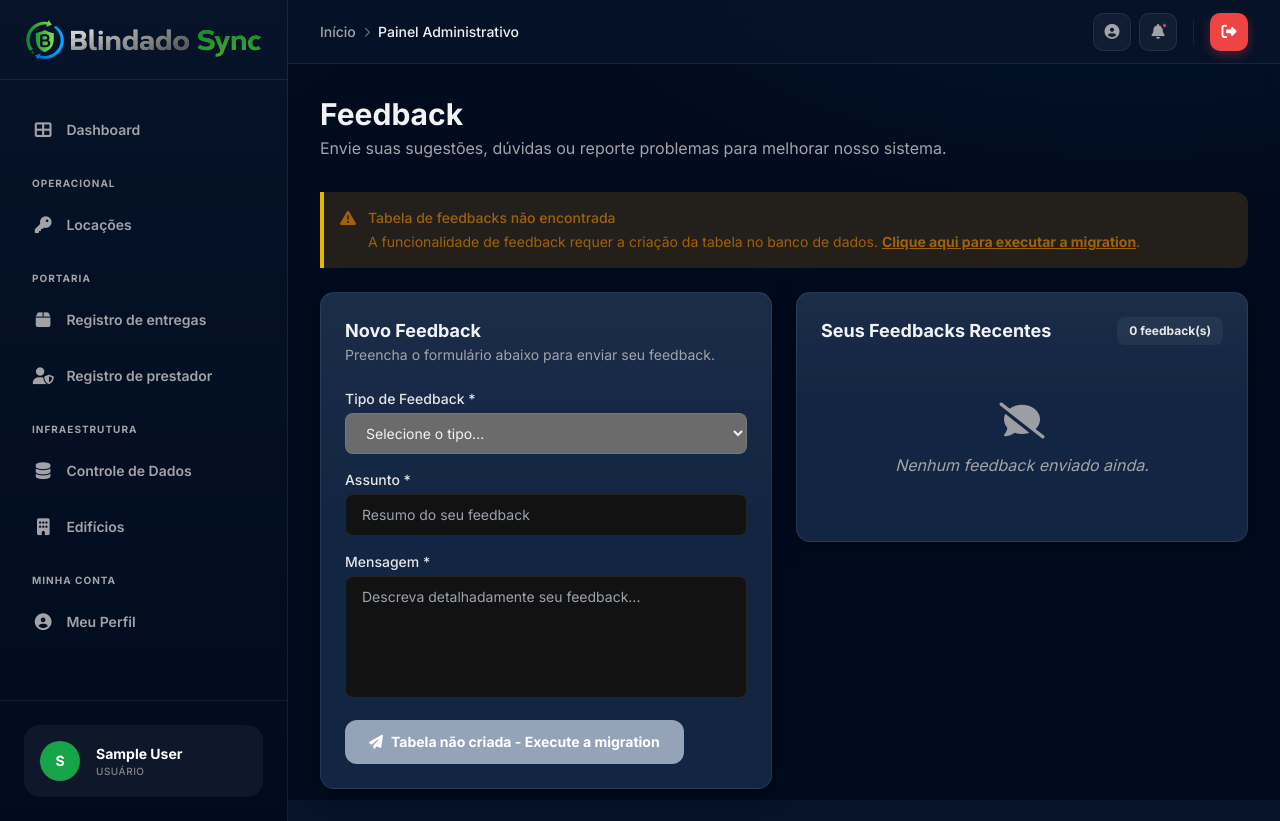
After one commit to alexpixeldev/blindado-solucoes, a PHP site: page /blindado/blindadosync/feedback.php in a window 1280 px wide. The commit adds this page. Run offline with PHP 8.4, Linux system fonts and the light colour scheme; the visitor is signed in with stand-in values (Sample User, id 1); some libraries are stand-ins or nearby versions.

Commit message:
adicionada página de feedback

```diff
--- a/blindadosync/components/sidebar.php
+++ b/blindadosync/components/sidebar.php
@@ -61,6 +61,10 @@ $categoria_label = $categoria_labels[$usuario_categoria] ?? 'Usuário';
                         <i class="fas fa-motorcycle text-lg"></i>
                         <span>Ronda Atual</span>
                     </a>
+                    <a href="feedback.php" class="group flex items-center gap-3 rounded-xl px-4 py-3 text-sm font-semibold transition-all <?php echo isActive('feedback.php', $current_page); ?>">
+                        <i class="fas fa-comment-dots text-lg"></i>
+                        <span>Feedback</span>
+                    </a>
                 </div>
             </div>
         <?php else: ?>
@@ -87,6 +91,10 @@ $categoria_label = $categoria_labels[$usuario_categoria] ?? 'Usuário';
                     <a href="consultar_ocorrencia.php" class="group flex items-center gap-3 rounded-xl px-4 py-3 text-sm font-semibold transition-all <?php echo isActive('consultar_ocorrencia.php', $current_page); ?>">
                         <i class="fas fa-search text-lg"></i>
                         <span>Consultar Ocorrências</span>
+                    </a>
+                    <a href="feedback.php" class="group flex items-center gap-3 rounded-xl px-4 py-3 text-sm font-semibold transition-all <?php echo isActive('feedback.php', $current_page); ?>">
+                        <i class="fas fa-comment-dots text-lg"></i>
+                        <span>Feedback</span>
                     </a>
                 <?php endif; ?>
                 <?php if (in_array($usuario_categoria, ['rondante', 'gerente', 'diretor'])): ?>
--- /dev/null
+++ b/blindadosync/feedback.php
@@ -0,0 +1,389 @@
+<?php
+require_once 'verifica_login.php';
+require_once 'conexao.php';
+
+$usuario_nome = $_SESSION['usuario_nome_real'] ?: ($_SESSION['usuario_nome'] ?? 'Usuário');
+$usuario_categoria = $_SESSION['usuario_categoria'] ?? '';
+$usuario_id = $_SESSION['usuario_id'] ?? 0;
+
+$mensagem = '';
+$mensagem_tipo = 'info';
+
+// Processar envio do feedback
+if ($_SERVER['REQUEST_METHOD'] === 'POST' && isset($_POST['enviar_feedback'])) {
+    $tipo = $_POST['tipo'] ?? '';
+    $assunto = $_POST['assunto'] ?? '';
+    $mensagem_feedback = $_POST['mensagem'] ?? '';
+
+    if (empty($tipo) || empty($assunto) || empty($mensagem_feedback)) {
+        $mensagem = 'Por favor, preencha todos os campos obrigatórios.';
+        $mensagem_tipo = 'error';
+    } else {
+        // Verificar se a tabela existe
+        $tabela_existe = $conn->query("SHOW TABLES LIKE 'feedbacks'")->num_rows > 0;
+
+        if (!$tabela_existe) {
+            $mensagem = 'A tabela de feedbacks ainda não foi criada. Entre em contato com o administrador.';
+            $mensagem_tipo = 'error';
+        } else {
+            $stmt = $conn->prepare("INSERT INTO feedbacks (usuario_id, tipo, assunto, mensagem, data_criacao) VALUES (?, ?, ?, ?, NOW())");
+            $stmt->bind_param('isss', $usuario_id, $tipo, $assunto, $mensagem_feedback);
+
+            if ($stmt->execute()) {
+                $mensagem = 'Feedback enviado com sucesso! Obrigado por sua contribuição.';
+                $mensagem_tipo = 'success';
+            } else {
+                $mensagem = 'Erro ao enviar feedback: ' . $conn->error;
+                $mensagem_tipo = 'error';
+            }
+            $stmt->close();
+        }
+    }
+}
+
+// Verificar se a tabela feedbacks existe
+$tabela_existe = $conn->query("SHOW TABLES LIKE 'feedbacks'")->num_rows > 0;
+
+// Buscar feedbacks anteriores do usuário
+$feedbacks_anteriores = [];
+if ($tabela_existe) {
+    $stmt = $conn->prepare("SELECT f.*, u.nome as usuario_nome FROM feedbacks f JOIN usuarios u ON f.usuario_id = u.id WHERE f.usuario_id = ? ORDER BY f.data_criacao DESC LIMIT 10");
+    $stmt->bind_param('i', $usuario_id);
+    $stmt->execute();
+    $feedbacks_anteriores = $stmt->get_result()->fetch_all(MYSQLI_ASSOC);
+    $stmt->close();
+}
+
+// Buscar todos os feedbacks (apenas para gerentes e diretores)
+$feedbacks_todos = [];
+$is_gerente_ou_diretor = in_array($usuario_categoria, ['gerente', 'diretor']);
+$pagina = isset($_GET['pagina']) ? max(1, intval($_GET['pagina'])) : 1;
+$por_pagina = 20;
+$offset = ($pagina - 1) * $por_pagina;
+
+if ($tabela_existe && $is_gerente_ou_diretor) {
+    // Contar total de feedbacks
+    $total_feedbacks = $conn->query("SELECT COUNT(*) as total FROM feedbacks")->fetch_assoc()['total'] ?? 0;
+    $total_paginas = ceil($total_feedbacks / $por_pagina);
+
+    // Buscar feedbacks com paginação
+    $stmt = $conn->prepare("SELECT f.*, u.nome as usuario_nome, u.categoria as usuario_categoria FROM feedbacks f JOIN usuarios u ON f.usuario_id = u.id ORDER BY f.data_criacao DESC LIMIT ? OFFSET ?");
+    $stmt->bind_param('ii', $por_pagina, $offset);
+    $stmt->execute();
+    $feedbacks_todos = $stmt->get_result()->fetch_all(MYSQLI_ASSOC);
+    $stmt->close();
+}
+?>
+<!DOCTYPE html>
+<html lang="pt-br" class="h-full bg-slate-50">
+<head>
+    <meta charset="UTF-8">
+    <meta name="viewport" content="width=device-width, initial-scale=1.0">
+    <title>Feedback | Blindado Soluções</title>
+    <link rel="icon" type="image/png" href="../img/escudo.png">
+
+    <!-- Tailwind CSS -->
+    <script src="https://cdn.tailwindcss.com"></script>
+    <script>
+        tailwind.config = {
+            theme: {
+                extend: {
+                    colors: {
+                        primary: {
+                            50: '#f0fdf4',
+                            100: '#dcfce7',
+                            200: '#bbf7d0',
+                            300: '#86efac',
+                            400: '#4ade80',
+                            500: '#22c55e',
+                            600: '#16a34a',
+                            700: '#15803d',
+                            800: '#166534',
+                            900: '#14532d',
+                        }
+                    },
+                    animation: {
+                        'fade-in': 'fadeIn 0.5s ease-out forwards',
+                        'slide-up': 'slideUp 0.5s ease-out forwards',
+                    },
+                    keyframes: {
+                        fadeIn: {
+                            '0%': { opacity: '0' },
+                            '100%': { opacity: '1' },
+                        },
+                        slideUp: {
+                            '0%': { transform: 'translateY(20px)', opacity: '0' },
+                            '100%': { transform: 'translateY(0)', opacity: '1' },
+                        }
+                    }
+                }
+            }
+        }
+    </script>
+
+    <!-- Google Fonts & Font Awesome -->
+    <link rel="preconnect" href="https://fonts.googleapis.com">
+    <link rel="preconnect" href="https://fonts.gstatic.com" crossorigin>
+    <link rel="preconnect" href="https://cdnjs.cloudflare.com" crossorigin>
+    <link href="https://fonts.googleapis.com/css2?family=Inter:wght@300;400;500;600;700&display=swap" rel="stylesheet">
+    <link rel="stylesheet" href="https://cdnjs.cloudflare.com/ajax/libs/font-awesome/6.4.0/css/all.min.css">
+    <link rel="stylesheet" href="style_modern.css">
+    <link rel="stylesheet" href="assets/css/tailwind.css">
+</head>
+<body class="h-full text-slate-800 antialiased">
+    <div class="flex min-h-screen">
+        <?php include 'components/sidebar.php'; ?>
+
+        <div class="flex min-w-0 flex-1 flex-col">
+            <?php include 'components/header.php'; ?>
+
+            <main class="min-w-0 flex-1 p-4 sm:p-8 custom-scrollbar">
+                <!-- Page Header -->
+                <div class="mb-8 flex flex-col gap-4 sm:flex-row sm:items-center sm:justify-between animate-fade-in">
+                    <div>
+                        <h1 class="text-2xl font-bold text-slate-900 sm:text-3xl">Feedback</h1>
+                        <p class="mt-1 text-slate-500">Envie suas sugestões, dúvidas ou reporte problemas para melhorar nosso sistema.</p>
+                    </div>
+                </div>
+
+                <?php if ($mensagem): ?>
+                    <div class="mb-6 p-4 <?php echo $mensagem_tipo === 'success' ? 'bg-green-50 border-green-500 text-green-700' : 'bg-red-50 border-red-500 text-red-700'; ?> border-l-4 rounded-r-xl flex items-start gap-3 animate-fade-in">
+                        <i class="fas <?php echo $mensagem_tipo === 'success' ? 'fa-check-circle' : 'fa-exclamation-circle'; ?> mt-0.5"></i>
+                        <div class="text-sm font-medium"><?php echo htmlspecialchars($mensagem); ?></div>
+                    </div>
+                <?php endif; ?>
+
+                <?php if (!$tabela_existe): ?>
+                    <div class="mb-6 p-4 bg-yellow-50 border-yellow-500 text-yellow-700 border-l-4 rounded-r-xl flex items-start gap-3 animate-fade-in">
+                        <i class="fas fa-exclamation-triangle mt-0.5"></i>
+                        <div class="text-sm">
+                            <p class="font-medium">Tabela de feedbacks não encontrada</p>
+                            <p class="mt-1">A funcionalidade de feedback requer a criação da tabela no banco de dados. <a href="migrar_feedback.php" class="underline font-bold">Clique aqui para executar a migration</a>.</p>
+                        </div>
+                    </div>
+                <?php endif; ?>
+
+                <div class="grid grid-cols-1 gap-6 lg:grid-cols-2">
+                    <!-- Formulário de Feedback -->
+                    <div class="animate-slide-up">
+                        <div class="admin-card">
+                            <div class="mb-6">
+                                <h2 class="text-lg font-bold text-slate-900">Novo Feedback</h2>
+                                <p class="text-sm text-slate-500">Preencha o formulário abaixo para enviar seu feedback.</p>
+                            </div>
+
+                            <form method="POST" action="" class="space-y-4">
+                                <div>
+                                    <label for="tipo" class="block text-sm font-medium text-slate-700 mb-1">Tipo de Feedback *</label>
+                                    <select id="tipo" name="tipo" required class="w-full rounded-lg border border-slate-300 px-4 py-2.5 text-sm focus:border-primary-500 focus:ring-2 focus:ring-primary-500/20 outline-none transition-all">
+                                        <option value="">Selecione o tipo...</option>
+                                        <option value="sugestao">💡 Sugestão</option>
+                                        <option value="duvida">❓ Dúvida</option>
+                                        <option value="problema">⚠️ Problema/Erro</option>
+                                        <option value="elogio">👍 Elogio</option>
+                                        <option value="outro">📝 Outro</option>
+                                    </select>
+                                </div>
+
+                                <div>
+                                    <label for="assunto" class="block text-sm font-medium text-slate-700 mb-1">Assunto *</label>
+                                    <input type="text" id="assunto" name="assunto" required placeholder="Resumo do seu feedback" class="w-full rounded-lg border border-slate-300 px-4 py-2.5 text-sm focus:border-primary-500 focus:ring-2 focus:ring-primary-500/20 outline-none transition-all">
+                                </div>
+
+                                <div>
+                                    <label for="mensagem" class="block text-sm font-medium text-slate-700 mb-1">Mensagem *</label>
+                                    <textarea id="mensagem" name="mensagem" required rows="5" placeholder="Descreva detalhadamente seu feedback..." class="w-full rounded-lg border border-slate-300 px-4 py-2.5 text-sm focus:border-primary-500 focus:ring-2 focus:ring-primary-500/20 outline-none transition-all resize-none"></textarea>
+                                </div>
+
+                                <button type="submit" name="enviar_feedback" <?php echo !$tabela_existe ? 'disabled class="inline-flex items-center justify-center gap-2 rounded-xl bg-slate-400 px-6 py-3 text-sm font-bold text-white cursor-not-allowed w-full sm:w-auto"' : 'class="inline-flex items-center justify-center gap-2 rounded-xl bg-primary-600 px-6 py-3 text-sm font-bold text-white hover:bg-primary-500 transition-all shadow-sm w-full sm:w-auto"'; ?>>
+                                    <i class="fas fa-paper-plane"></i>
+                                    <?= !$tabela_existe ? 'Tabela não criada - Execute a migration' : 'Enviar Feedback' ?>
+                                </button>
+                            </form>
+                        </div>
+                    </div>
+
+                    <!-- Feedbacks Anteriores -->
+                    <div class="animate-slide-up" style="animation-delay: 0.1s;">
+                        <div class="admin-card">
+                            <div class="mb-4 flex flex-wrap items-center justify-between gap-2">
+                                <h2 class="text-lg font-bold text-slate-900">Seus Feedbacks Recentes</h2>
+                                <span class="inline-flex items-center gap-2 rounded-lg bg-slate-100 px-3 py-1.5 text-xs font-bold text-slate-700">
+                                    <?= count($feedbacks_anteriores) ?> feedback(s)
+                                </span>
+                            </div>
+
+                            <?php if (empty($feedbacks_anteriores)): ?>
+                                <div class="text-center py-10 text-slate-500 italic">
+                                    <i class="fas fa-comment-slash text-4xl mb-3 text-slate-300"></i>
+                                    <p>Nenhum feedback enviado ainda.</p>
+                                </div>
+                            <?php else: ?>
+                                <div class="space-y-3 max-h-96 overflow-y-auto custom-scrollbar">
+                                    <?php foreach ($feedbacks_anteriores as $feedback): ?>
+                                        <div class="rounded-lg border border-slate-200 bg-slate-50 p-4">
+                                            <div class="flex items-start justify-between gap-2 mb-2">
+                                                <span class="inline-flex items-center gap-1.5 rounded-lg px-2.5 py-1 text-xs font-bold <?= getTipoFeedbackClass($feedback['tipo']) ?>">
+                                                    <?= getTipoFeedbackIcon($feedback['tipo']) ?>
+                                                    <?= getTipoFeedbackLabel($feedback['tipo']) ?>
+                                                </span>
+                                                <span class="text-xs text-slate-400">
+                                                    <?= date('d/m/Y H:i', strtotime($feedback['data_criacao'])) ?>
+                                                </span>
+                                            </div>
+                                            <h3 class="font-semibold text-slate-900 text-sm mb-1"><?= htmlspecialchars($feedback['assunto']) ?></h3>
+                                            <p class="text-sm text-slate-600 line-clamp-2"><?= htmlspecialchars($feedback['mensagem']) ?></p>
+                                        </div>
+                                    <?php endforeach; ?>
+                                </div>
+                            <?php endif; ?>
+
+                            <!-- Feedbacks de Todos (apenas para gerentes e diretores) -->
+                            <?php if ($is_gerente_ou_diretor): ?>
+                            <div class="mt-6 pt-6 border-t border-slate-200">
+                                <div class="mb-4 flex flex-wrap items-center justify-between gap-2">
+                                    <h2 class="text-lg font-bold text-slate-900">Feedbacks da Equipe</h2>
+                                    <div class="flex items-center gap-2">
+                                        <span class="inline-flex items-center gap-2 rounded-lg bg-slate-100 px-3 py-1.5 text-xs font-bold text-slate-700">
+                                            <?= $total_feedbacks ?? 0 ?> feedback(s) total
+                                        </span>
+                                        <?php if (isset($total_paginas) && $total_paginas > 1): ?>
+                                            <span class="inline-flex items-center gap-2 rounded-lg bg-primary-100 px-3 py-1.5 text-xs font-bold text-primary-700">
+                                                Página <?= $pagina ?> de <?= $total_paginas ?>
+                                            </span>
+                                        <?php endif; ?>
+                                    </div>
+                                </div>
+
+                                <?php if (empty($feedbacks_todos)): ?>
+                                    <div class="text-center py-10 text-slate-500 italic">
+                                        <i class="fas fa-comments text-4xl mb-3 text-slate-300"></i>
+                                        <p>Nenhum feedback enviado pela equipe ainda.</p>
+                                    </div>
+                                <?php else: ?>
+                                    <div class="space-y-3 max-h-96 overflow-y-auto custom-scrollbar">
+                                        <?php foreach ($feedbacks_todos as $feedback): ?>
+                                            <div class="rounded-lg border border-slate-200 bg-slate-50 p-4">
+                                                <div class="flex items-start justify-between gap-2 mb-2">
+                                                    <div class="flex items-center gap-2">
+                                                        <span class="inline-flex items-center gap-1.5 rounded-lg px-2.5 py-1 text-xs font-bold <?= getTipoFeedbackClass($feedback['tipo']) ?>">
+                                                            <?= getTipoFeedbackIcon($feedback['tipo']) ?>
+                                                            <?= getTipoFeedbackLabel($feedback['tipo']) ?>
+                                                        </span>
+                                                        <span class="inline-flex items-center gap-1 rounded-lg px-2.5 py-1 text-xs font-bold bg-slate-200 text-slate-700">
+                                                            <?= getCategoriaLabel($feedback['usuario_categoria']) ?>
+                                                        </span>
+                                                    </div>
+                                                    <span class="text-xs text-slate-400">
+                                                        <?= date('d/m/Y H:i', strtotime($feedback['data_criacao'])) ?>
+                                                    </span>
+                                                </div>
+                                                <div class="mb-2">
+                                                    <span class="text-xs font-medium text-slate-500"><?= htmlspecialchars($feedback['usuario_nome']) ?></span>
+                                                </div>
+                                                <h3 class="font-semibold text-slate-900 text-sm mb-1"><?= htmlspecialchars($feedback['assunto']) ?></h3>
+                                                <p class="text-sm text-slate-600 line-clamp-2"><?= htmlspecialchars($feedback['mensagem']) ?></p>
+                                            </div>
+                                        <?php endforeach; ?>
+                                    </div>
+
+                                    <!-- Paginação -->
+                                    <?php if (isset($total_paginas) && $total_paginas > 1): ?>
+                                    <div class="mt-4 flex flex-wrap items-center justify-between gap-2 pt-4 border-t border-slate-200">
+                                        <div class="text-sm text-slate-500">
+                                            Mostrando <?= min($por_pagina, count($feedbacks_todos)) ?> de <?= $total_feedbacks ?> feedbacks
+                                        </div>
+                                        <div class="flex items-center gap-2">
+                                            <?php if ($pagina > 1): ?>
+                                                <a href="?pagina=<?= $pagina - 1 ?>" class="inline-flex items-center gap-2 rounded-lg bg-slate-100 px-4 py-2 text-sm font-bold text-slate-700 hover:bg-slate-200 transition-all">
+                                                    <i class="fas fa-chevron-left"></i>
+                                                    Anterior
+                                                </a>
+                                            <?php endif; ?>
+
+                                            <div class="flex items-center gap-1">
+                                                <?php for ($i = 1; $i <= $total_paginas; $i++): ?>
+                                                    <?php if ($i == $pagina): ?>
+                                                        <span class="inline-flex items-center justify-center w-10 h-10 rounded-lg bg-primary-600 text-white text-sm font-bold">
+                                                            <?= $i ?>
+                                                        </span>
+                                                    <?php elseif (abs($i - $pagina) <= 2 || $i == 1 || $i == $total_paginas): ?>
+                                                        <a href="?pagina=<?= $i ?>" class="inline-flex items-center justify-center w-10 h-10 rounded-lg bg-slate-100 text-slate-700 text-sm font-bold hover:bg-slate-200 transition-all">
+                                                            <?= $i ?>
+                                                        </a>
+                                                    <?php elseif (abs($i - $pagina) == 3): ?>
+                                                        <span class="text-slate-400">...</span>
+                                                    <?php endif; ?>
+                                                <?php endfor; ?>
+                                            </div>
+
+                                            <?php if ($pagina < $total_paginas): ?>
+                                                <a href="?pagina=<?= $pagina + 1 ?>" class="inline-flex items-center gap-2 rounded-lg bg-slate-100 px-4 py-2 text-sm font-bold text-slate-700 hover:bg-slate-200 transition-all">
+                                                    Próximo
+                                                    <i class="fas fa-chevron-right"></i>
+                                                </a>
+                                            <?php endif; ?>
+                                        </div>
+                                    </div>
+                                    <?php endif; ?>
+                                <?php endif; ?>
+                            </div>
+                            <?php endif; ?>
+                        </div>
+                    </div>
+                </div>
+            </main>
+        </div>
+    </div>
+
+    <?php
+    function getTipoFeedbackLabel($tipo) {
+        $labels = [
+            'sugestao' => 'Sugestão',
+            'duvida' => 'Dúvida',
+            'problema' => 'Problema',
+            'elogio' => 'Elogio',
+            'outro' => 'Outro'
+        ];
+        return $labels[$tipo] ?? 'Outro';
+    }
+
+    function getTipoFeedbackIcon($tipo) {
+        $icons = [
+            'sugestao' => '💡',
+            'duvida' => '❓',
+            'problema' => '⚠️',
+            'elogio' => '👍',
+            'outro' => '📝'
+        ];
+        return $icons[$tipo] ?? '📝';
+    }
+
+    function getTipoFeedbackClass($tipo) {
+        $classes = [
+            'sugestao' => 'bg-blue-100 text-blue-700',
+            'duvida' => 'bg-yellow-100 text-yellow-700',
+            'problema' => 'bg-red-100 text-red-700',
+            'elogio' => 'bg-green-100 text-green-700',
+            'outro' => 'bg-slate-200 text-slate-700'
+        ];
+        return $classes[$tipo] ?? 'bg-slate-200 text-slate-700';
+    }
+
+    function getCategoriaLabel($categoria) {
+        $labels = [
+            'gerente' => 'Gerente',
+            'diretor' => 'Diretor',
+            'tecnico' => 'Técnico',
+            'administrativo' => 'Administrativo',
+            'colaborador' => 'Colaborador',
+            'supervisor' => 'Supervisor',
+            'operador' => 'Operador',
+            'rondante' => 'Rondante'
+        ];
+        return $labels[$categoria] ?? 'Usuário';
+    }
+    ?>
+</body>
+</html>
+<?php $conn->close(); ?>
```
Also changed, not shown: blindadosync/migrar_feedback.php (added, +39 -0 lines).
